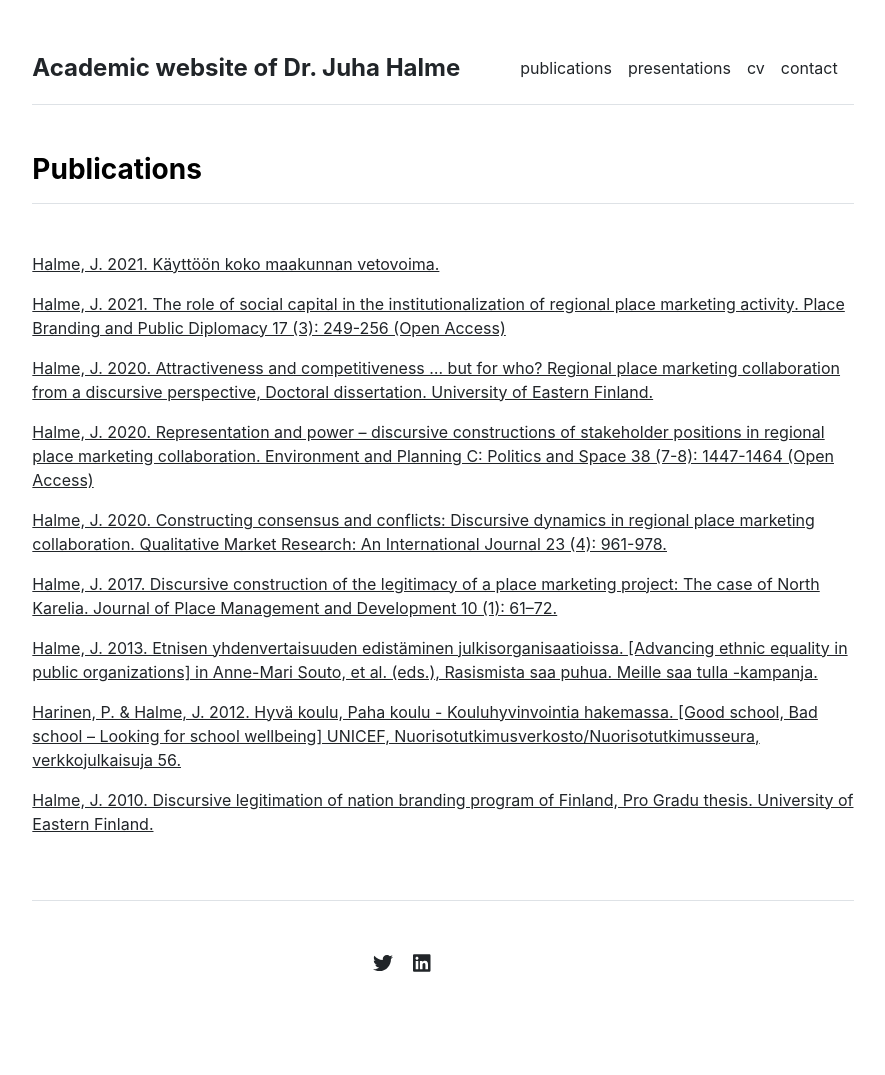
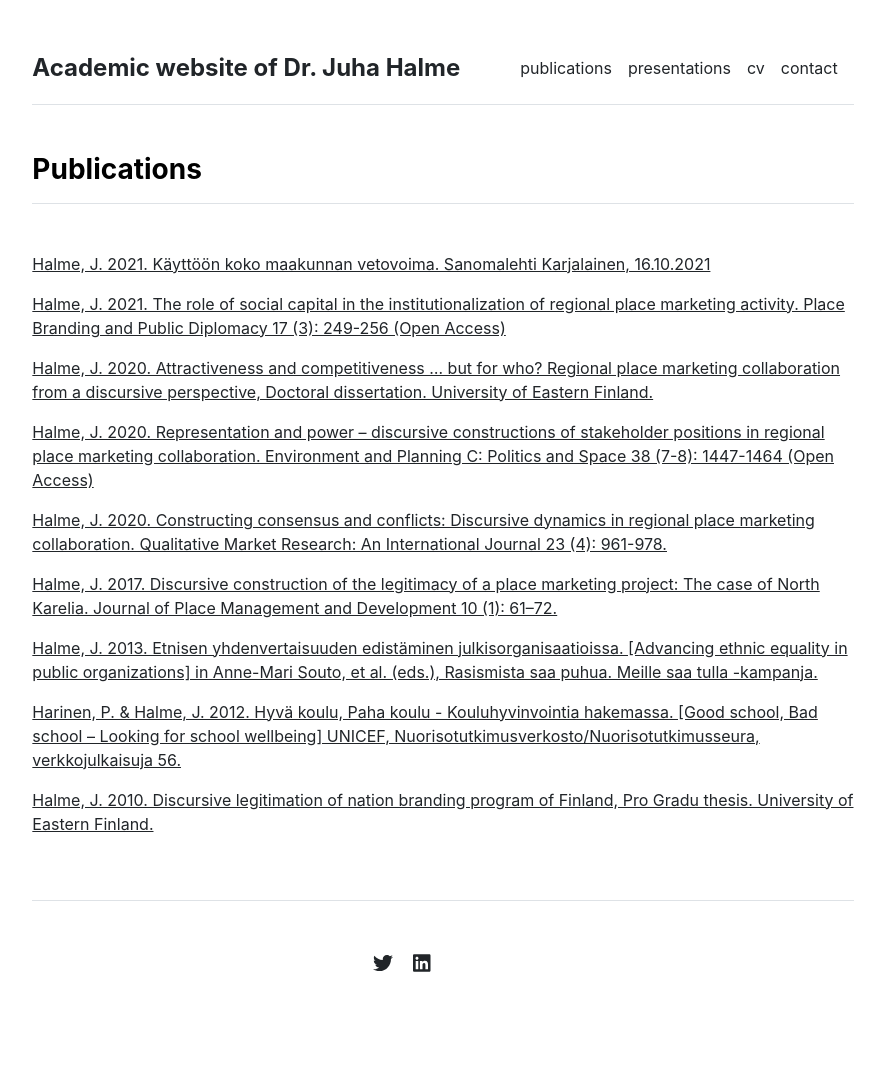
Before and after one commit to juhahalme/academicprofile, a Jekyll site: the page built from publications.md, in a window 1280 px wide. Shown: the whole page, without its empty margins (197-1082 px from the left). Built offline with Jekyll 4.4.1, drawn with Linux system fonts in a browser that asks for light colours.

Commit message:
Update publications.yml

```diff
--- a/_data/publications.yml
+++ b/_data/publications.yml
@@ -5,7 +5,7 @@
 - {name: 'Halme, J. 2020. Constructing consensus and conflicts: Discursive dynamics in regional place marketing collaboration. Qualitative Market Research: An International Journal 23 (4): 961-978.', url: 'https://doi.org/10.1108/QMR-12-2017-0172'}
 
 index:
-- {name: 'Halme, J. 2021. Käyttöön koko maakunnan vetovoima.', url: '/publications/karjalainen_16.10.2021.md'}
+- {name: 'Halme, J. 2021. Käyttöön koko maakunnan vetovoima. Sanomalehti Karjalainen, 16.10.2021', url: '/publications/karjalainen_16.10.2021.md'}
 - {name: 'Halme, J. 2021. The role of social capital in the institutionalization of regional place marketing activity. Place Branding and Public Diplomacy 17 (3): 249-256 (Open Access)', url: 'https://doi.org/10.1057/s41254-021-00201-x'}
 - {name: 'Halme, J. 2020. Attractiveness and competitiveness … but for who? Regional place marketing collaboration from a discursive perspective, Doctoral dissertation. University of Eastern Finland.', url: 'https://erepo.uef.fi/handle/123456789/23804'}
 - {name: 'Halme, J. 2020. Representation and power – discursive constructions of stakeholder positions in regional place marketing collaboration. Environment and Planning C: Politics and Space 38 (7-8): 1447-1464 (Open Access)', url: 'https://journals.sagepub.com/doi/10.1177/2399654420932917'}
```
